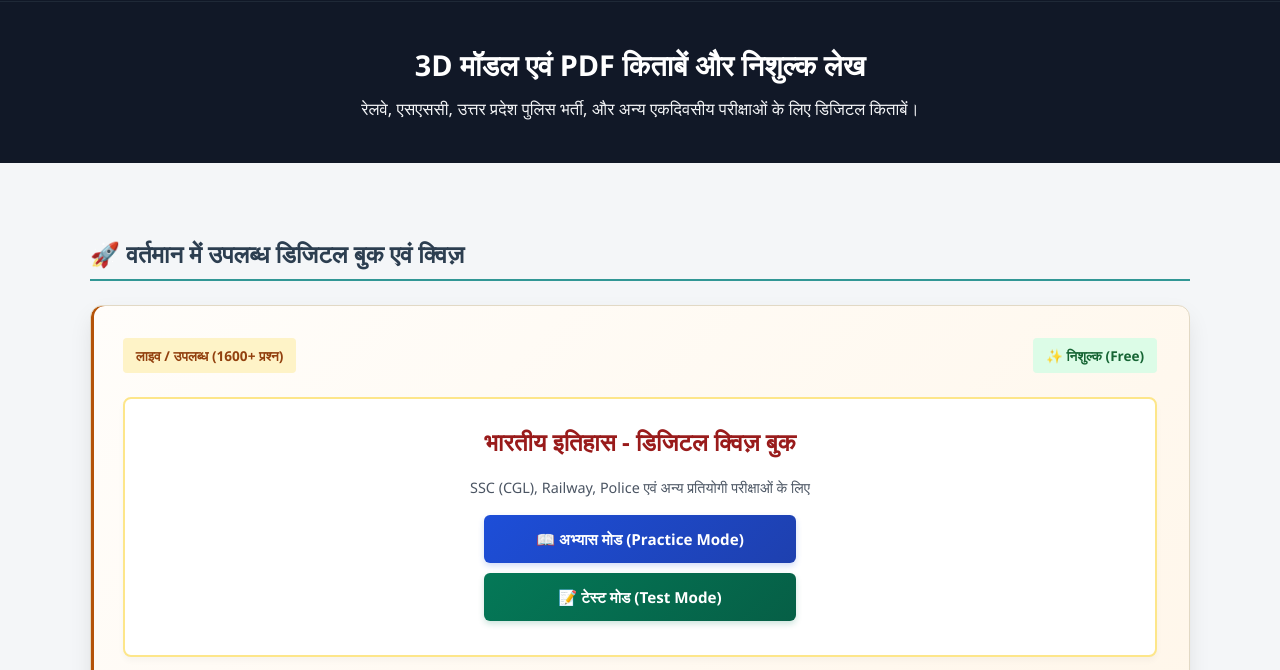
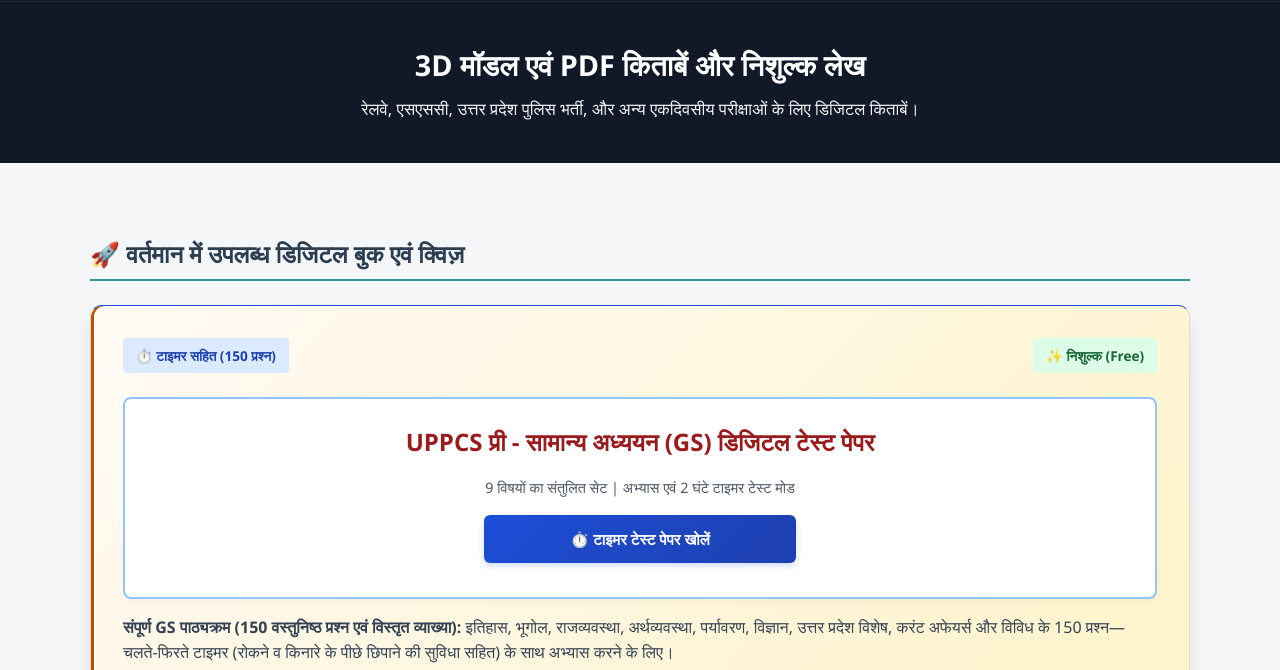
Before and after one commit to ebookandtool/EB, a plain HTML site: page index.html in a window 1280 px wide. Shown: the part 76-746 px from the top of the page. Drawn offline with Linux system fonts and the light colour scheme.

Commit message:
Add files via upload

```diff
--- a/index.html
+++ b/index.html
@@ -243,6 +243,27 @@
         <h2>🚀 वर्तमान में उपलब्ध डिजिटल बुक एवं क्विज़</h2>
         <div class="grid" style="grid-template-columns: 1fr;">
 
+            <!-- UPPCS प्री GS डिजिटल टेस्ट पेपर (Timer_Index.html) -->
+            <div class="real-book-card" style="border-top-color: #1d4ed8; background: linear-gradient(135deg, #fffaf5 0%, #fef3c7 100%);">
+                <div>
+                    <div class="badge-container">
+                        <span class="badge" style="background-color: #dbeafe; color: #1e40af; font-size: 0.85rem; padding: 0.4rem 0.8rem;">⏱️ टाइमर सहित (150 प्रश्न)</span>
+                        <span class="badge" style="background-color: #dcfce7; color: #166534; font-size: 0.85rem; padding: 0.4rem 0.8rem;">✨ निशुल्क (Free)</span>
+                    </div>
+
+                    <div class="book-cover-inner" style="border-color: #93c5fd;">
+                        <h4 style="color: #991b1b;">UPPCS प्री - सामान्य अध्ययन (GS) डिजिटल टेस्ट पेपर</h4>
+                        <p>9 विषयों का संतुलित सेट | अभ्यास एवं 2 घंटे टाइमर टेस्ट मोड</p>
+
+                        <a href="Timer_Index.html" class="mode-btn">⏱️ टाइमर टेस्ट पेपर खोलें</a>
+                    </div>
+
+                    <p style="color: #334155; font-size: 1rem; margin-top: 1rem;"><strong>संपूर्ण GS पाठ्यक्रम (150 वस्तुनिष्ठ प्रश्न एवं विस्तृत व्याख्या):</strong> इतिहास, भूगोल, राजव्यवस्था, अर्थव्यवस्था, पर्यावरण, विज्ञान, उत्तर प्रदेश विशेष, करंट अफेयर्स और विविध के 150 प्रश्न—चलते-फिरते टाइमर (रोकने व किनारे के पीछे छिपाने की सुविधा सहित) के साथ अभ्यास करने के लिए।</p>
+                </div>
+
+                <a href="Timer_Index.html" class="btn" style="background-color: #1d4ed8; text-align: center; display: block; font-size: 1.1rem; padding: 0.9rem; box-shadow: 0 4px 6px rgba(29, 78, 216, 0.25);">🚀 UPPCS GS टेस्ट शुरू करें</a>
+            </div>
+
             <div class="real-book-card">
                 <div>
                     <div class="badge-container">
@@ -264,8 +285,7 @@
                 <a href="index-test.html" class="btn" style="background-color: #c2410c; text-align: center; display: block; font-size: 1.1rem; padding: 0.9rem; box-shadow: 0 4px 6px rgba(194, 65, 12, 0.2);">🚀 क्विज़ हल करना शुरू करें (Start Now)</a>
             </div>
 
-        </div>
-<div class="real-book-card" style="border-top-color: #1d4ed8; background: linear-gradient(135deg, #f0f7ff 0%, #e0f2fe 100%);">
+            <div class="real-book-card" style="border-top-color: #1d4ed8; background: linear-gradient(135deg, #f0f7ff 0%, #e0f2fe 100%);">
                 <div>
                     <div class="badge-container">
                         <span class="badge" style="background-color: #dbeafe; color: #1e40af; font-size: 0.85rem; padding: 0.4rem 0.8rem;">नई बुक / उपलब्ध</span>
```
